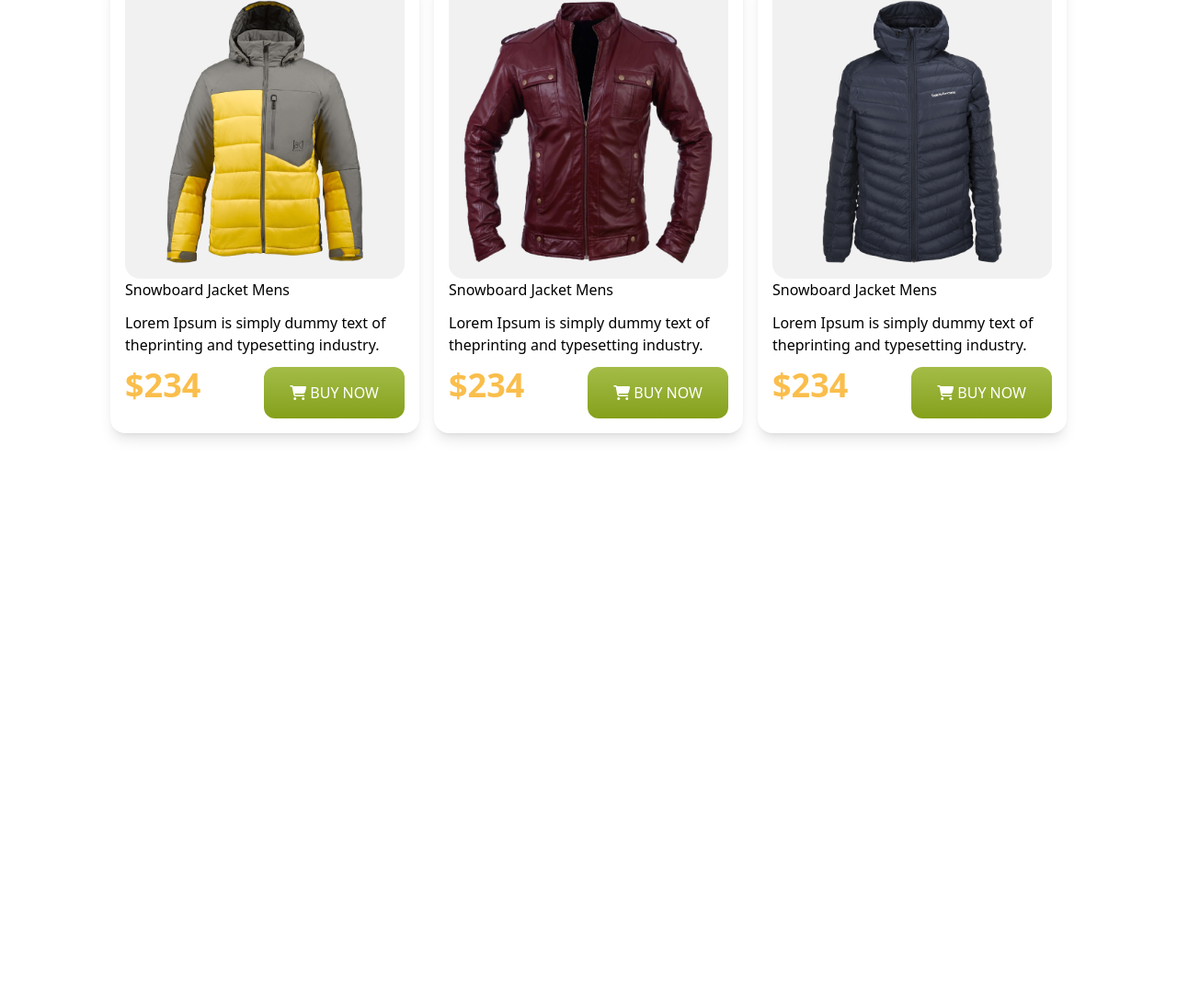
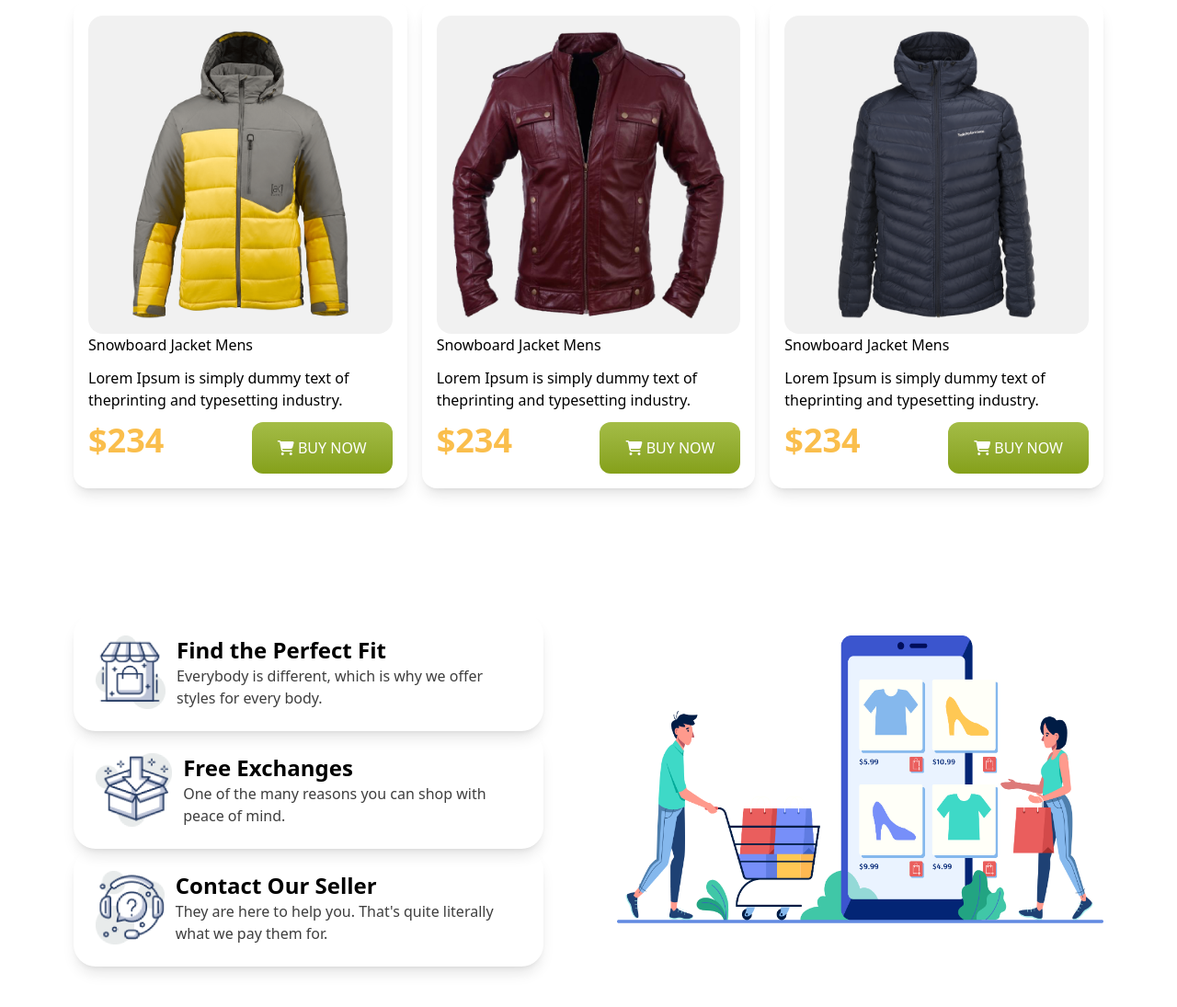
Before and after one commit to tonmoyth/penguin-fashion, a plain HTML site: page index.html in a window 1280 px wide. Shown: the part 1402-2497 px from the top of the page at 92% size. Before the commit the page ends 1917 px from the top, so only its background shows below. Drawn offline with nearby package versions, Linux system fonts and the light colour scheme.

Commit message:
aded section

```diff
--- a/index.html
+++ b/index.html
@@ -31,7 +31,7 @@
             </div>
         </div>
     </header>
-    <main class="px-4 md:px-10 lg:px-30 py-11">
+    <main class="px-4 md:px-10 lg:px-20 py-11">
        <!-- card container -->
         <section>
             <h1 class="uppercase text-3xl font-bold mb-3">W0Man Jacket</h1>
@@ -98,6 +98,38 @@
                 </div>
             </div>
         </section>
+        <section class="flex-row-reverse lg:flex gap-x-20 justify-between mt-28 lg:items-center">
+            <div class="lg:w-3/5 ">
+                <img class="w-full lg:justify-center" src="images/shopping.png" alt="">
+            </div>
+            <div class="card-container mt-6 ">
+                <!-- one card -->
+                <div class="card flex gap-x-3 rounded-3xl h-32 shadow-lg p-6">
+                    <img src="icons/house.png" alt="">
+                    <div>
+                        <h4 class="font-bold text-2xl">Find the Perfect Fit</h4>
+                        <p class="text-[#3E3E3E]">Everybody is different, which is why we  offer styles for every body.</p>
+                    </div>
+            </div>
+            <!-- two card -->
+            <div class="card flex gap-x-3 rounded-3xl h-32 shadow-lg p-6">
+                <img src="icons/box.png" alt="">
+                <div>
+                    <h4 class="font-bold text-2xl">Free Exchanges</h4>
+                    <p class="text-[#3E3E3E]">One of the many reasons you can shop with peace of mind.</p>
+                </div>
+        </div>
+        <!-- three card -->
+        <div class="card flex gap-x-3 rounded-3xl h-32 shadow-lg p-6">
+            <img src="icons/question.png" alt="">
+            <div>
+                <h4 class="font-bold text-2xl">Contact Our Seller</h4>
+                <p class="text-[#3E3E3E]">They are here to help you. That's quite literally what we pay them for.</p>
+            </div>
+        </div>
+            </div>
+
+        </section>
     </main>
     <footer>
 
```
Also changed, not shown: tailwind.config.js (added, +8 -0 lines).
